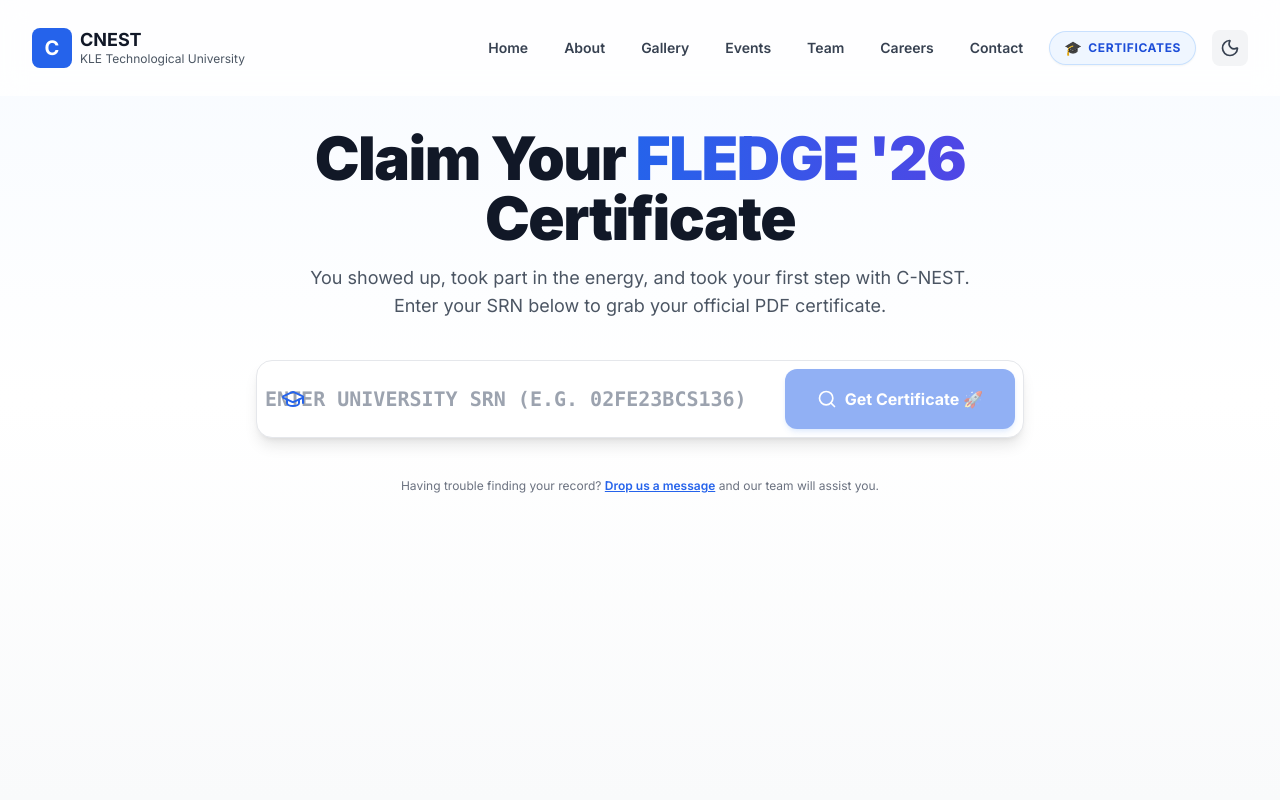
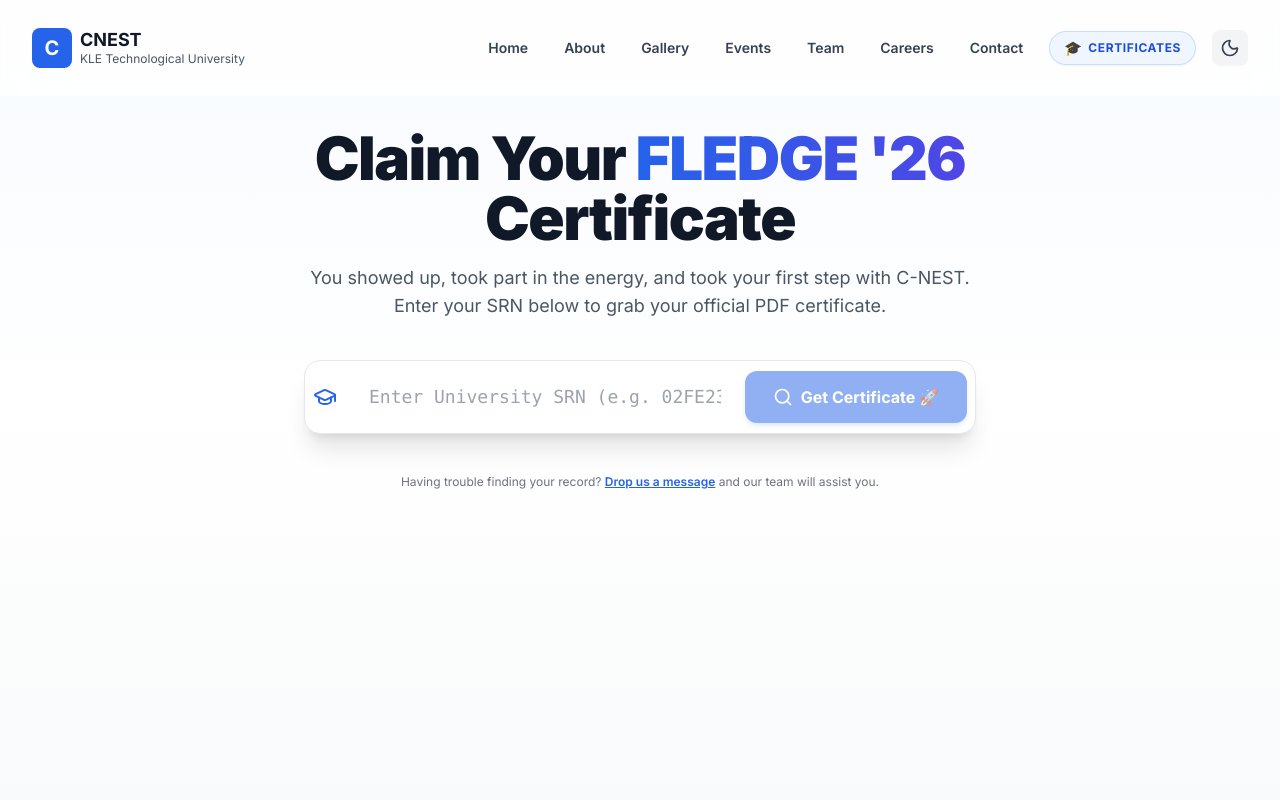
Before and after one commit to SushilChandaragi/CNEST, a React (Vite) app: page /certificate in a window 1280 px wide. Shown: the top 800 px of the page. Built offline with nearby package versions, Linux system fonts and the light colour scheme.

Commit message:
fix: resolve icon and placeholder overlap alignment in certificate search bar

```diff
--- a/components/CertificateClaimBanner.tsx
+++ b/components/CertificateClaimBanner.tsx
@@ -37,8 +37,8 @@
           <div className="w-full lg:max-w-md">
             <form onSubmit={handleSearch} className="flex flex-col sm:flex-row gap-2">
               <div className="relative flex-1">
-                <div className="absolute inset-y-0 left-0 pl-3.5 flex items-center pointer-events-none text-gray-400">
-                  <GraduationCap className="w-5 h-5 text-blue-400" />
+                <div className="absolute inset-y-0 left-0 pl-4 flex items-center pointer-events-none text-blue-300">
+                  <GraduationCap className="w-5 h-5 text-blue-300" />
                 </div>
                 <input
                   type="text"
@@ -46,7 +46,7 @@
                   onChange={(e) => setSrn(e.target.value.toUpperCase())}
                   placeholder="Enter SRN (e.g. 02FE23BCS136)"
                   autoCapitalize="characters"
-                  className="w-full pl-11 pr-4 py-3.5 rounded-xl bg-white/10 hover:bg-white/15 focus:bg-white/20 border border-blue-300/30 text-white placeholder-blue-200 font-mono font-bold text-base focus:outline-none focus:ring-2 focus:ring-blue-400 backdrop-blur-md uppercase transition-all"
+                  className="w-full pl-12 pr-4 py-3.5 rounded-xl bg-white/10 hover:bg-white/15 focus:bg-white/20 border border-blue-300/30 text-white placeholder:text-blue-200/70 placeholder:font-normal placeholder:normal-case font-mono font-bold text-base focus:outline-none focus:ring-2 focus:ring-blue-400 backdrop-blur-md uppercase transition-all"
                 />
               </div>
 
--- a/pages/Certificates.tsx
+++ b/pages/Certificates.tsx
@@ -163,12 +163,12 @@
         {/* Dynamic State View */}
         {!certData ? (
           /* STATE 1: WIDE OPEN SEARCH BAR */
-          <div className="w-full max-w-3xl mx-auto">
+          <div className="w-full max-w-2xl mx-auto">
             <form onSubmit={handleSearch} className="space-y-4">
-              <div className="flex flex-col sm:flex-row items-stretch gap-3 p-2 bg-white dark:bg-gray-800 rounded-2xl shadow-lg border border-gray-200 dark:border-gray-700">
-                <div className="relative flex-1 flex items-center">
-                  <div className="absolute left-4 text-gray-400 pointer-events-none">
-                    <GraduationCap className="w-6 h-6 text-blue-600 dark:text-blue-400" />
+              <div className="flex flex-col sm:flex-row items-center gap-2 p-2 bg-white dark:bg-gray-800 rounded-2xl shadow-xl border border-gray-200 dark:border-gray-700 transition-all focus-within:ring-2 focus-within:ring-blue-500/30 focus-within:border-blue-500">
+                <div className="relative w-full flex items-center">
+                  <div className="absolute left-4.5 flex items-center pointer-events-none text-blue-600 dark:text-blue-400 z-10">
+                    <GraduationCap className="w-6 h-6" />
                   </div>
                   <input
                     id="srnInput"
@@ -179,14 +179,14 @@
                     autoComplete="off"
                     autoCapitalize="characters"
                     disabled={isLoading}
-                    className="w-full pl-13 pr-4 py-4 rounded-xl bg-transparent text-gray-900 dark:text-white placeholder-gray-400 dark:placeholder-gray-500 font-mono font-bold text-lg sm:text-xl focus:outline-none uppercase"
+                    className="w-full pl-14 pr-4 py-3.5 bg-transparent text-gray-900 dark:text-white placeholder:text-gray-400 dark:placeholder:text-gray-500 placeholder:font-normal placeholder:normal-case font-mono font-bold text-base sm:text-lg focus:outline-none uppercase"
                   />
                 </div>
 
                 <button
                   type="submit"
                   disabled={isLoading || !srnInput.trim()}
-                  className="py-4 px-8 rounded-xl bg-blue-600 hover:bg-blue-700 active:scale-[0.99] text-white font-bold text-base shadow-md shadow-blue-500/25 transition-all duration-200 disabled:opacity-50 disabled:cursor-not-allowed flex items-center justify-center gap-2 cursor-pointer shrink-0"
+                  className="w-full sm:w-auto py-3.5 px-7 rounded-xl bg-blue-600 hover:bg-blue-700 active:scale-[0.98] text-white font-bold text-base shadow-md shadow-blue-500/25 transition-all duration-200 disabled:opacity-50 disabled:cursor-not-allowed flex items-center justify-center gap-2 cursor-pointer shrink-0"
                 >
                   {isLoading ? (
                     <>
```
